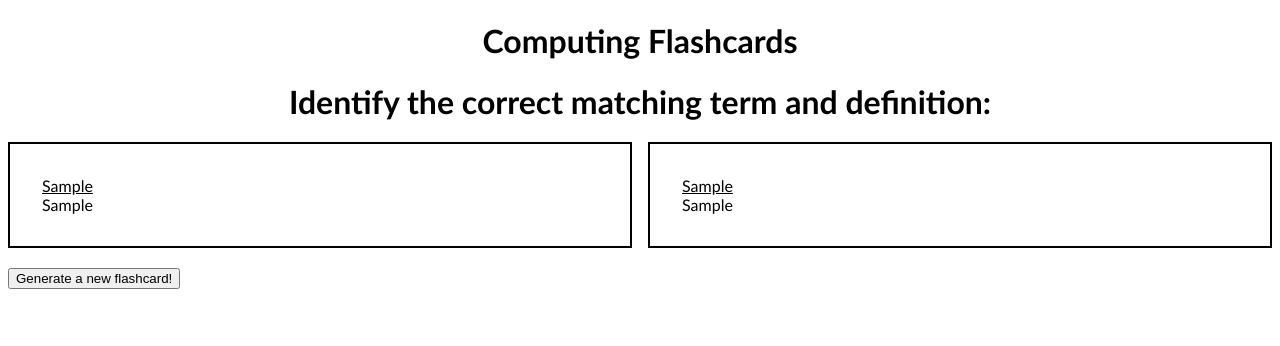
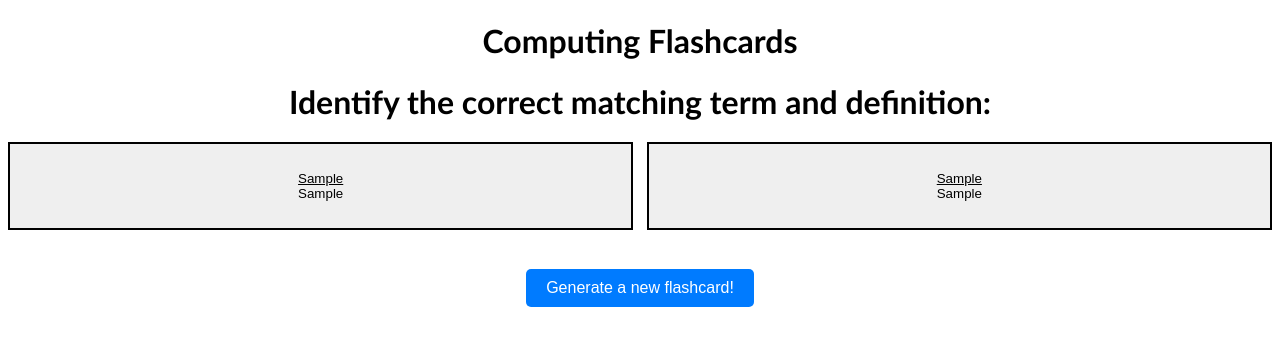
Before and after one commit to computingtutorverygd/ByteBoostify, a Flask app: template templates/flashcards.html in a window 1280 px wide. Shown: the top 346 px of the page. Run offline with Flask 3, Linux system fonts and the light colour scheme; the template is opened without the code that fills it: most values are stand-ins (such as "Sample title", 1, 10 or a date in 2020); parts of the project's set-up code (start-up, migrations or seed data) failed here and were passed over.

Commit message:
added css
change the style of input buttons

```diff
--- a/static/styles.css
+++ b/static/styles.css
@@ -61,3 +61,22 @@ h1{
 .conversion-button:hover {
     background-color: #e2e2e2;
 }
+
+form {
+    text-align: center;
+    margin-top: 20px;
+}
+
+input[type="submit"] {
+    padding: 10px 20px;
+    background-color: #007bff;
+    color: #fff;
+    border: none;
+    border-radius: 5px;
+    cursor: pointer;
+    font-size: 16px;
+}
+
+input[type="submit"]:hover {
+    background-color: #0056b3;
+}
--- a/templates/flashcards.html
+++ b/templates/flashcards.html
@@ -11,28 +11,31 @@
     <h1>Identify the correct matching term and definition:</h1>
     <div style="display: flex">
         {% if range(0, 2)|random() %}
-            <div style="border: 2px solid black; padding: 2em 2em 2em 2em; flex:1; margin-right:1em">
+            <button style="border: 2px solid black; padding: 2em 2em 2em 2em; flex:1; margin-right:1em" >
                 <u>{{correct_term}}</u><br>
                 {{correct_definition}}
-            </div>
-            <div style="border: 2px solid black; padding: 2em 2em 2em 2em; flex:1">
+            </button>
+            <button style="border: 2px solid black; padding: 2em 2em 2em 2em; flex:1" >
                 <u>{{wrong_term}}</u><br>
                 {{wrong_definition}}
-            </div>
+            </button>
         {% else %}
-            <div style="border: 2px solid black; padding: 2em 2em 2em 2em; flex:1; margin-right:1em">
+            <button style="border: 2px solid black; padding: 2em 2em 2em 2em; flex:1; margin-right:1em" >
                 <u>{{wrong_term}}</u><br>
                 {{wrong_definition}}
-            </div>
-            <div style="border: 2px solid black; padding: 2em 2em 2em 2em; flex:1">
+            </button>
+            <button style="border: 2px solid black; padding: 2em 2em 2em 2em; flex:1" >
                 <u>{{correct_term}}</u><br>
                 {{correct_definition}}
-            </div>
+            </button>
         {% endif %}
     </div>
     <br>
     <form method="post">
         <input type="submit" value="Generate a new flashcard!"/>
     </form>
+
+
+
 </body>
 </html>
--- a/templates/index.html
+++ b/templates/index.html
@@ -5,6 +5,7 @@
     <meta name="viewport" content="width=device-width, initial-scale=1.0">
     <title>ByteBoostify</title>
     <link rel="stylesheet" href="{{url_for('static', filename='styles.css')}}"/>
+    <link rel="stylesheet" href="{{url_for('static', filename='index.css')}}"/>
 </head>
 <body>
     <h1><b>ByteBoostify</b></h1>
@@ -13,14 +14,14 @@
             <form method="post">
                 <h3>Number Bases and Systems</h3>
                 <img src="{{url_for('static', filename='images/binary_image.png')}}" alt="image of binary digits" class="content-image"/>
-                <p>Learn about the various number bases available and see a visualisation of converting between these bases here!</p>
+                <p>Learn about the various number bases available and see a visualization of converting between these bases here!</p>
                 <input type="submit" name="content-box-1" class="content-submit" value="View here!"/>
             </form>
         </div>
         <div class="content-box">
             <form method="post">
                 <h3>Flashcards</h3>
-                <img src="{{url_for('static', filename='images/cards.png')}}" alt="image of binary digits" class="content-image"/>
+                <img src="{{url_for('static', filename='images/cards.png')}}" alt="image of cards" class="content-image"/>
                 <p>Learn Computing Definitions through flashcards!</p>
                 <input type="submit" name="content-box-2" class="content-submit" value="View here!"/>
             </form>
--- a/templates/number-bases.html
+++ b/templates/number-bases.html
@@ -7,6 +7,7 @@
     <link rel="stylesheet" href="{{url_for('static', filename='styles.css')}}"/>
 </head>
 <body>
+    <p><a href="{{ url_for('home') }}">Home</a></p>
     <div style="border: 2px solid black; padding: 5px 5px 5px 5px;">
         <u>What are number systems?</u>
         <p>
```
Also changed, not shown: static/index.css (added, +23 -0 lines).
